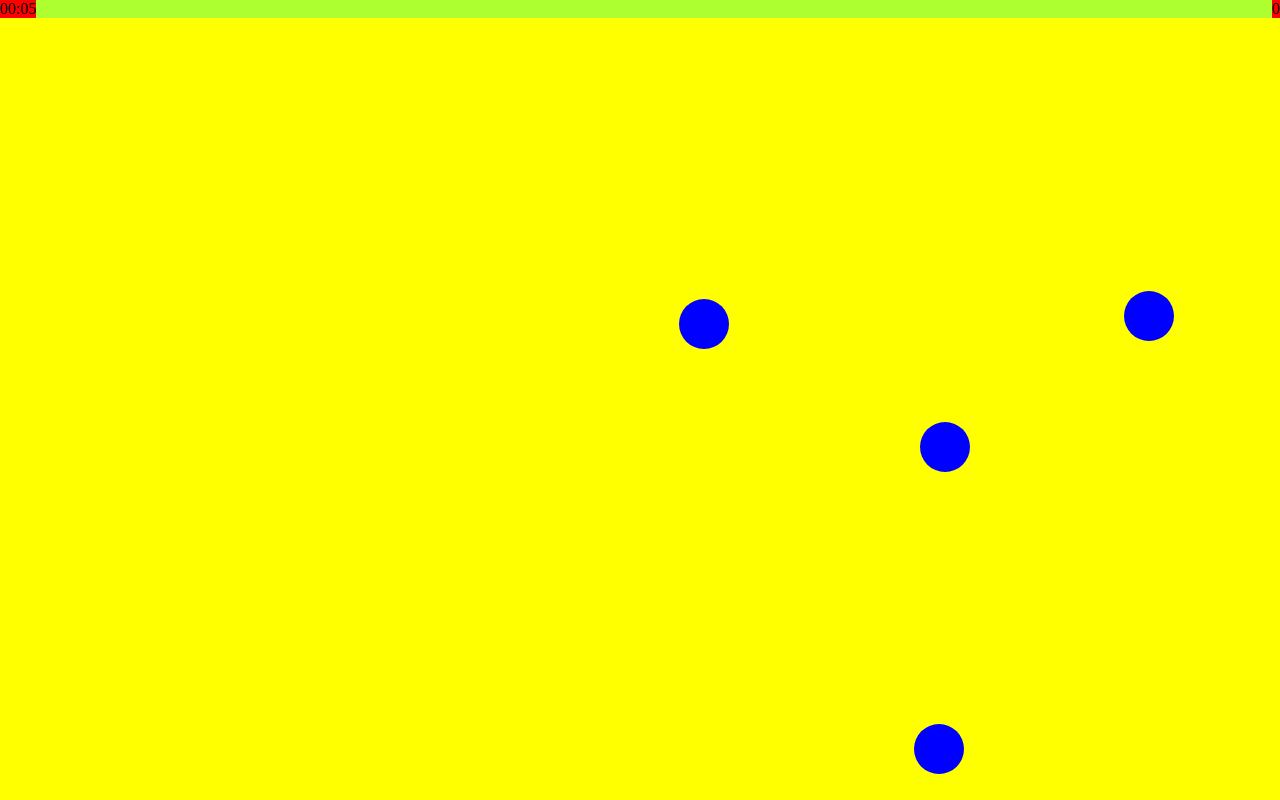
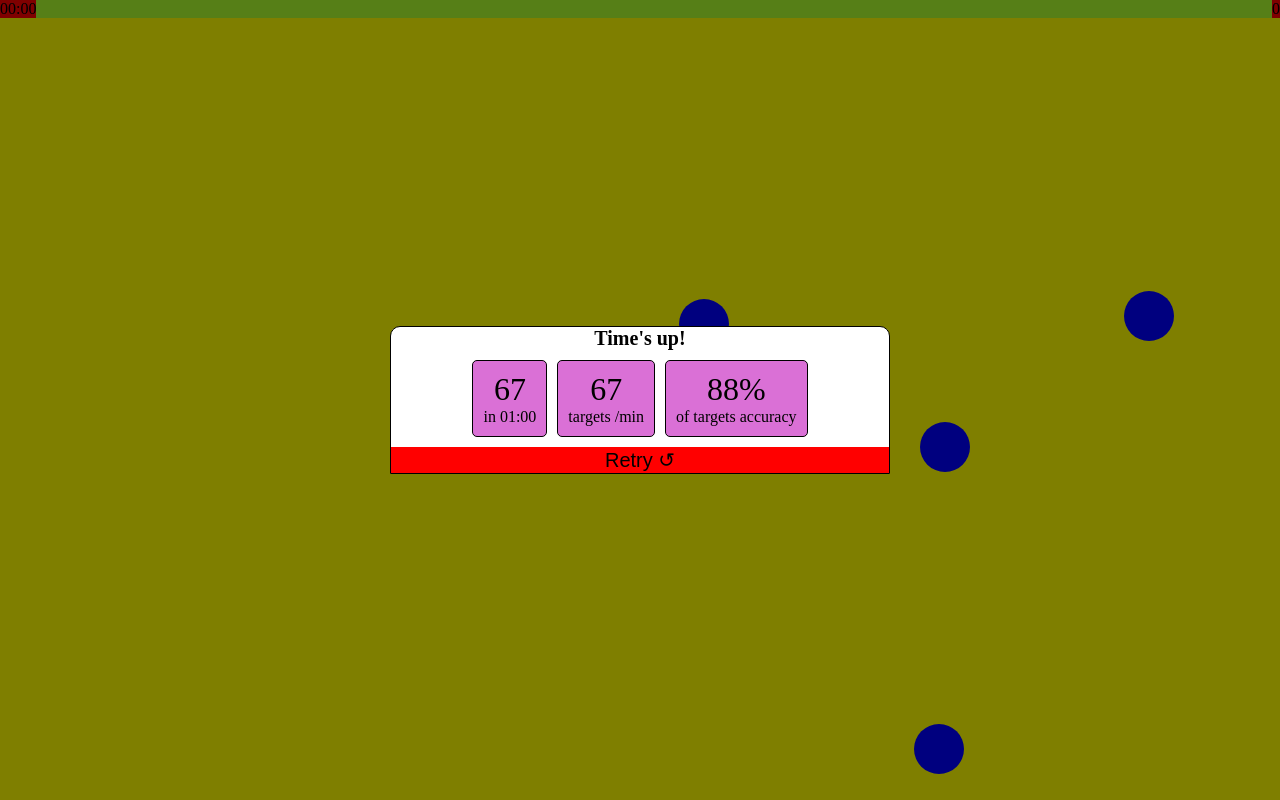
Before and after one commit to Cosmow22/hit-the-target, a plain HTML site: page index.html in a window 1280 px wide. Drawn offline with Linux system fonts and the light colour scheme.

Commit message:
show modal when the timer ends

```diff
--- a/index.html
+++ b/index.html
@@ -18,5 +18,25 @@
         <div class="target"></div>
         <div class="target"></div>
     </div>
+    <div id="modal">
+        <div class="title">Time's up!</div>
+        <div id="modal-body">
+            <div class="stat-card">
+                <div class="number" id="target-counter">67</div>
+                <div>in 01:00</div>
+            </div>
+            <div class="stat-card">
+                <div class="number" id="speed">67</div>
+                <div>targets /min</div>
+            </div>
+            <div class="stat-card">
+                <div class="number" id="accuracy">88%</div>
+                <div>of targets accuracy</div>
+            </div>
+        </div>
+        <button retry-button class="retry-button">Retry &circlearrowleft;</button>
+      </div>
+      <div id="overlay"></div>
+    </div>
 </body>
 </html>
--- a/script.js
+++ b/script.js
@@ -31,11 +31,13 @@ let targets = document.getElementsByClassName("target");
 let targetsContainer = document.getElementById("targets-container");
 let rowContainer = document.getElementById("row")
 let timer = document.getElementById("timer");
-let secondsToWait = 10; // between 10 and 619
+let secondsToWait = 3; // between 10 and 619
 var counterParagraph = document.getElementById("counter");
 var counter = 0;
+
+const modal = document.getElementById("modal");
+const overlay = document.getElementById("overlay");
 const targetSize = 50;
-
 const minHeight = rowContainer.scrollHeight
 const maxWidth = targetsContainer.scrollWidth - targetSize;
 const maxHeight = targetsContainer.scrollHeight - targetSize;
@@ -49,9 +51,11 @@ for (let target of targets) {
 
 let timerInterval = setInterval(() => {
         secondsToWait--
+        timer.innerHTML = format(secondsToWait)
         if (secondsToWait === 0) {
             console.log("Time's up !")
             clearInterval(timerInterval)
+            modal.classList.add("active")
+            overlay.classList.add("active")
         }
-        timer.innerHTML = format(secondsToWait)
     }, 1000)
--- a/style.css
+++ b/style.css
@@ -1,3 +1,7 @@
+*, *::after, *::before {
+    box-sizing: border-box;
+  }
+
 html, body {
     width: 100%;
     height: 100%;
@@ -34,3 +38,78 @@ body {
     height: 50px;
     border-radius: 50%;
 }
+
+#modal {
+    position: fixed;
+    top: 50%;
+    left: 50%;
+    transform: translate(-50%, -50%) scale(0);
+    border: 1px solid black;
+    border-radius: 10px 10px 0 0;
+    z-index: 10;
+    background-color: white;
+    width: 500px;
+    max-width: 80%;
+    display: flex;
+    flex-direction: column;
+    align-items: center;
+  }
+
+#modal.active {
+    transition: 200ms ease-in-out;
+    transform: translate(-50%, -50%) scale(1);
+}
+
+#modal .retry-button {
+    cursor: pointer;
+    border: none;
+    outline: none;
+    background: none;
+    font-size: 1.25rem;
+    background-color: red;
+    width: 100%;
+}
+
+#modal .title {
+    font-size: 1.25rem;
+    font-weight: bold;
+}
+
+#modal-body {
+    display: flex;
+    align-items: stretch;
+    align-content: first baseline;
+    margin: 10px;
+}
+
+.stat-card {
+    border-radius: 5px;
+    border: 1px solid black;
+    margin: 0px 5px 0px 5px;
+    padding: 10px;
+    background-color: orchid;
+    display: flex;
+    flex-direction: column;
+    align-items: center;
+}
+
+.number {
+    font-size: 2rem;
+}
+
+#overlay {
+    position: fixed;
+    opacity: 0;
+    top: 0;
+    left: 0;
+    right: 0;
+    bottom: 0;
+    background-color: rgba(0, 0, 0, .5);
+    pointer-events: none;
+  }
+
+#overlay.active {
+    transition: 200ms ease-in-out;
+    opacity: 1;
+    pointer-events: all;
+}
```
